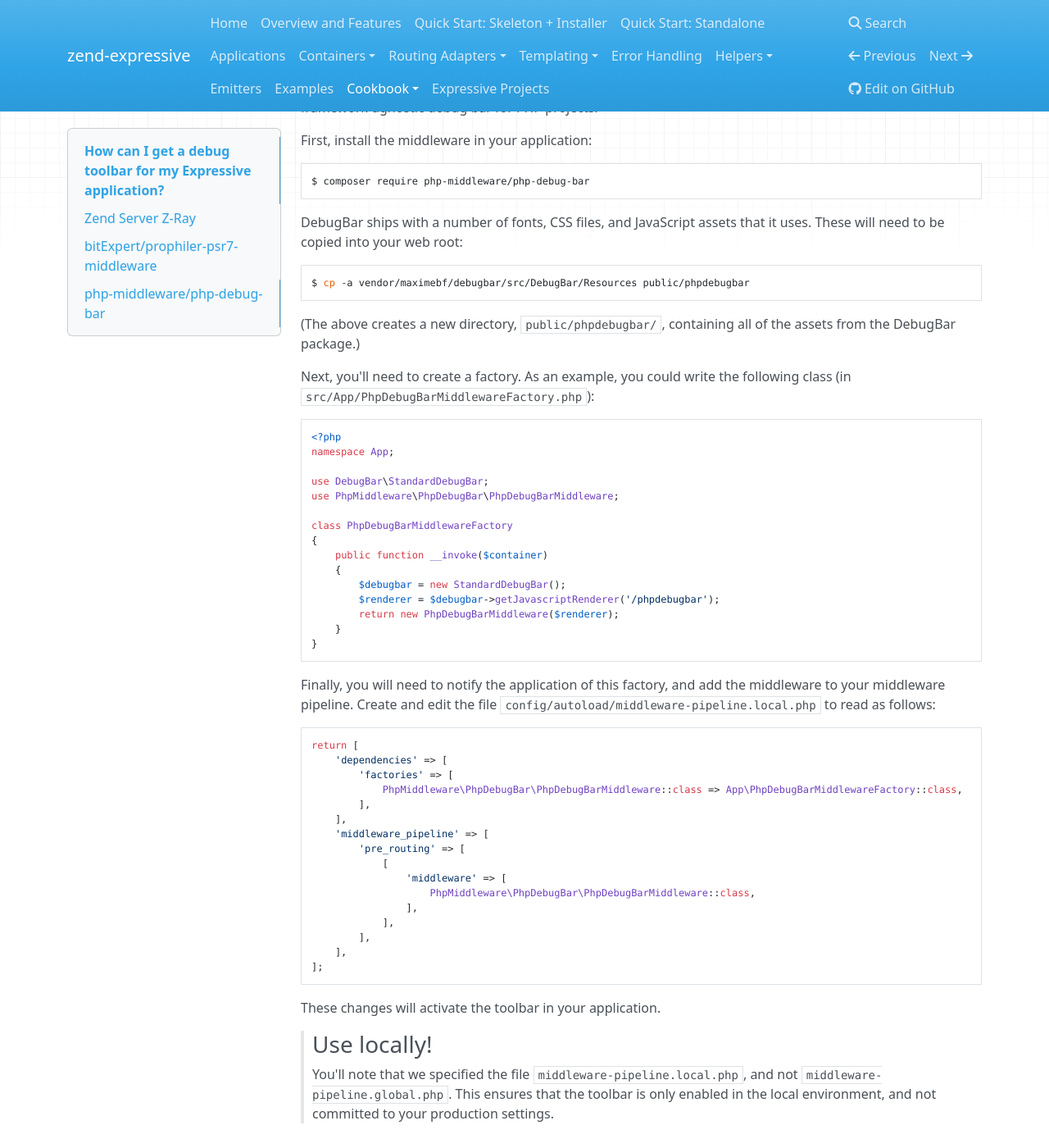
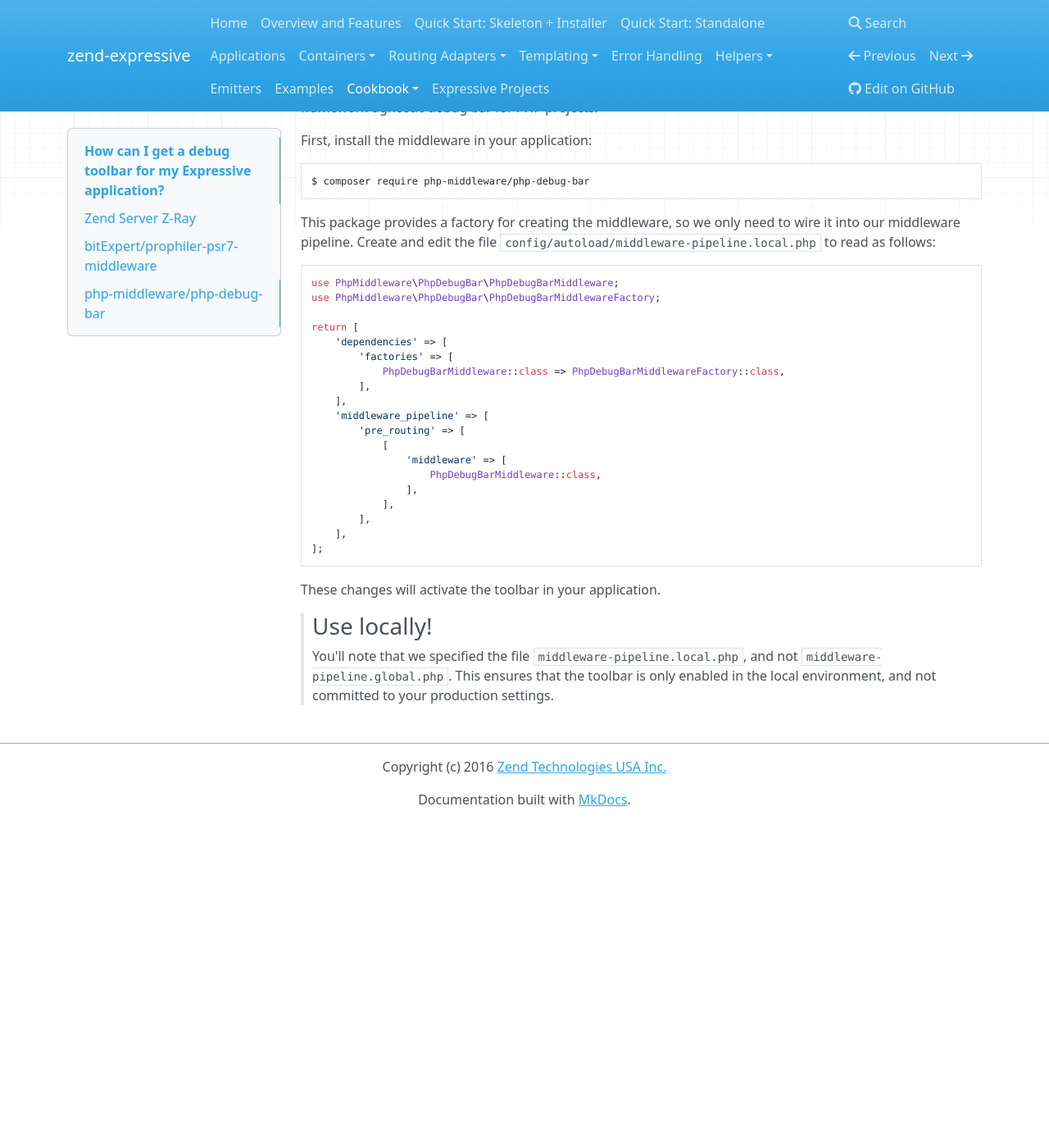
Before and after one commit to zendframework/zend-expressive, an MkDocs documentation site: the page built from doc/book/cookbook/debug-toolbars.md, in a window 1280 px wide and 1400 px high, scrolled down 979 px. Shown: the whole window at 82% size. Built offline with MkDocs 1.6.1, drawn with Linux system fonts in a browser that asks for light colours; nearby versions of some CDN libraries; old or Windows-style settings are respelled for this version of MkDocs; after the commit the page ends 1982 px from its top, so only the background shows below that.

Commit message:
Updated docs to use factory provided by php-debug-bar
As of 1.1.0, released yesterday, php-middleware/php-debug-bar now provides a
factory for the middleware it provides. Additionally, this factory will check
if the URI path matches an asset provided by the debug bar, and, if so, stream
it back, eliminating the instructions required for serving the assets.

````diff
--- a/doc/book/cookbook/debug-toolbars.md
+++ b/doc/book/cookbook/debug-toolbars.md
@@ -59,53 +59,25 @@
 $ composer require php-middleware/php-debug-bar
 ```
 
-DebugBar ships with a number of fonts, CSS files, and JavaScript assets that it
-uses. These will need to be copied into your web root:
-
-```bash
-$ cp -a vendor/maximebf/debugbar/src/DebugBar/Resources public/phpdebugbar
-```
-
-(The above creates a new directory, `public/phpdebugbar/`, containing all of the
-assets from the DebugBar package.)
-
-Next, you'll need to create a factory. As an example, you could write the
-following class (in `src/App/PhpDebugBarMiddlewareFactory.php`):
-
-```php
-<?php
-namespace App;
-
-use DebugBar\StandardDebugBar;
-use PhpMiddleware\PhpDebugBar\PhpDebugBarMiddleware;
-
-class PhpDebugBarMiddlewareFactory
-{
-    public function __invoke($container)
-    {
-        $debugbar = new StandardDebugBar();
-        $renderer = $debugbar->getJavascriptRenderer('/phpdebugbar');
-        return new PhpDebugBarMiddleware($renderer);
-    }
-}
-```
-
-Finally, you will need to notify the application of this factory, and add the
-middleware to your middleware pipeline. Create and edit the file
+This package provides a factory for creating the middleware, so we only need to
+wire it into our middleware pipeline.  Create and edit the file
 `config/autoload/middleware-pipeline.local.php` to read as follows:
 
 ```php
+use PhpMiddleware\PhpDebugBar\PhpDebugBarMiddleware;
+use PhpMiddleware\PhpDebugBar\PhpDebugBarMiddlewareFactory;
+
 return [
     'dependencies' => [
         'factories' => [
-            PhpMiddleware\PhpDebugBar\PhpDebugBarMiddleware::class => App\PhpDebugBarMiddlewareFactory::class,
+            PhpDebugBarMiddleware::class => PhpDebugBarMiddlewareFactory::class,
         ],
     ],
     'middleware_pipeline' => [
         'pre_routing' => [
             [
                 'middleware' => [
-                    PhpMiddleware\PhpDebugBar\PhpDebugBarMiddleware::class,
+                    PhpDebugBarMiddleware::class,
                 ],
             ],
         ],
````
